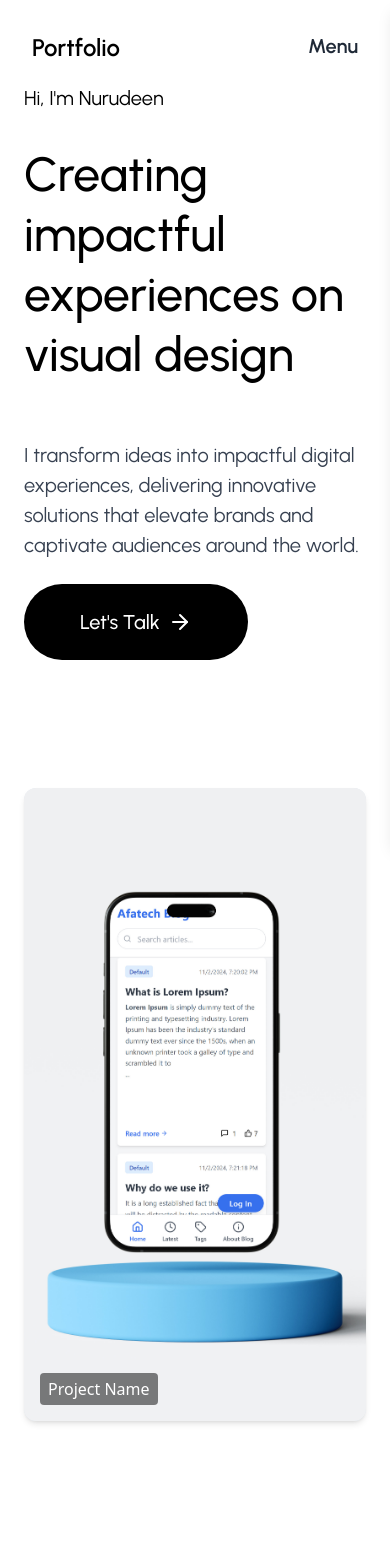
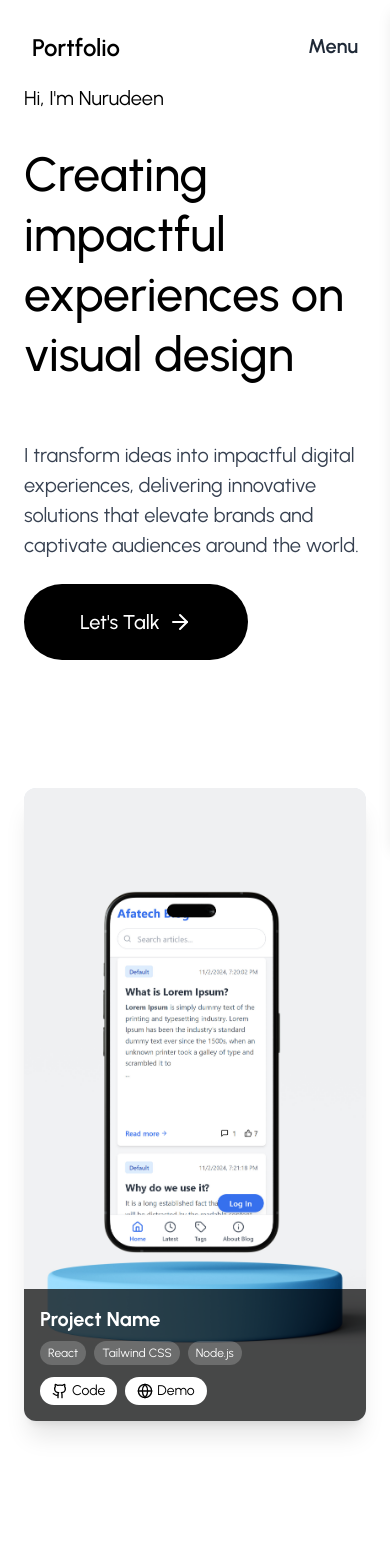
Before and after one commit to nuru484/portfolio, a React (Vite) app: page / in a window 390 px wide. Shown: the top 1568 px of the page. Built offline with nearby package versions, Linux system fonts and the light colour scheme.

Commit message:
enhanced the project component

```diff
--- a/src/components/ProjectCard.jsx
+++ b/src/components/ProjectCard.jsx
@@ -1,29 +1,109 @@
-import React from 'react';
+import { Github, Globe, ArrowUpRight } from 'lucide-react';
 
-const ProjectCard = () => {
+const ProjectCard = ({
+  title = 'Project Name',
+  description = 'A brief description of the project highlighting key features and technologies used.',
+  technologies = ['React', 'Tailwind CSS', 'Node.js'],
+  desktopImage = '/projectImages/blog site desktop.jpg',
+  mobileImage = '/projectImages/blog site phone.jpg',
+  githubUrl = '#',
+  liveUrl = '#',
+}) => {
   return (
-    <div className="h-dvh sticky top-8 max-w-6xl mx-auto px-6 md:px-12">
-      <div className="relative hidden md:block h-3/4 bg-slate-200 mx-auto m-8 shadow-md rounded-xl overflow-hidden">
+    <div className="h-dvh sticky top-8 max-w-6xl mx-auto px-6 md:px-12 font-urbanist">
+      {/* Desktop Version */}
+      <div className="relative hidden md:block h-3/4 bg-slate-200 mx-auto m-8 shadow-xl rounded-xl overflow-hidden group">
         <img
-          src="/projectImages/blog site desktop.jpg"
-          alt="Project"
+          src={desktopImage}
+          alt={title}
+          className="w-full h-full object-cover transition-transform duration-500 group-hover:scale-105"
+        />
+
+        <div className="absolute inset-0 bg-black bg-opacity-70 opacity-0 group-hover:opacity-100 transition-opacity duration-300 p-6 flex flex-col justify-between">
+          {/* Top section */}
+          <div>
+            <h3 className="text-2xl font-bold text-white mb-4">{title}</h3>
+            <p className="text-gray-300 mb-4">{description}</p>
+
+            {/* Technologies */}
+            <div className="flex flex-wrap gap-2 mb-4">
+              {technologies.map((tech, index) => (
+                <span
+                  key={index}
+                  className="px-3 py-1 bg-white bg-opacity-20 rounded-full text-sm text-white"
+                >
+                  {tech}
+                </span>
+              ))}
+            </div>
+          </div>
+
+          {/* Bottom section */}
+          <div className="flex gap-4">
+            <a
+              href={githubUrl}
+              target="_blank"
+              rel="noopener noreferrer"
+              className="flex items-center gap-2 px-4 py-2 bg-white text-black rounded-full hover:bg-gray-200 transition-colors duration-300"
+            >
+              <Github className="w-4 h-4" />
+              View Code
+              <ArrowUpRight className="w-4 h-4" />
+            </a>
+            <a
+              href={liveUrl}
+              target="_blank"
+              rel="noopener noreferrer"
+              className="flex items-center gap-2 px-4 py-2 bg-white text-black rounded-full hover:bg-gray-200 transition-colors duration-300"
+            >
+              <Globe className="w-4 h-4" />
+              Live Demo
+              <ArrowUpRight className="w-4 h-4" />
+            </a>
+          </div>
+        </div>
+      </div>
+
+      {/* Mobile Version */}
+      <div className="relative md:hidden h-3/4 bg-slate-200 mx-auto m-8 shadow-xl rounded-xl overflow-hidden">
+        <img
+          src={mobileImage}
+          alt={title}
           className="w-full h-full object-cover"
         />
-
-        <p className="absolute bottom-4 left-4 z-10 text-white bg-black bg-opacity-50 px-2 py-1 rounded">
-          Project Name
-        </p>
-      </div>
-
-      <div className="relative md:hidden h-3/4 bg-slate-200 mx-auto m-8 shadow-md rounded-xl overflow-hidden">
-        <img
-          src="/projectImages/blog site phone.jpg"
-          alt="Project"
-          className="w-full h-full object-cover"
-        />
-        <p className="absolute bottom-4 left-4 z-10 text-white bg-black bg-opacity-50 px-2 py-1 rounded">
-          Project Name
-        </p>
+        <div className="absolute bottom-0 left-0 right-0 bg-black bg-opacity-70 p-4">
+          <h3 className="text-xl font-bold text-white mb-2">{title}</h3>
+          <div className="flex flex-wrap gap-2 mb-3">
+            {technologies.slice(0, 3).map((tech, index) => (
+              <span
+                key={index}
+                className="px-2 py-1 bg-white bg-opacity-20 rounded-full text-xs text-white"
+              >
+                {tech}
+              </span>
+            ))}
+          </div>
+          <div className="flex gap-2">
+            <a
+              href={githubUrl}
+              target="_blank"
+              rel="noopener noreferrer"
+              className="flex items-center gap-1 px-3 py-1 bg-white text-black rounded-full text-sm hover:bg-gray-200 transition-colors duration-300"
+            >
+              <Github className="w-4 h-4" />
+              Code
+            </a>
+            <a
+              href={liveUrl}
+              target="_blank"
+              rel="noopener noreferrer"
+              className="flex items-center gap-1 px-3 py-1 bg-white text-black rounded-full text-sm hover:bg-gray-200 transition-colors duration-300"
+            >
+              <Globe className="w-4 h-4" />
+              Demo
+            </a>
+          </div>
+        </div>
       </div>
     </div>
   );
```
